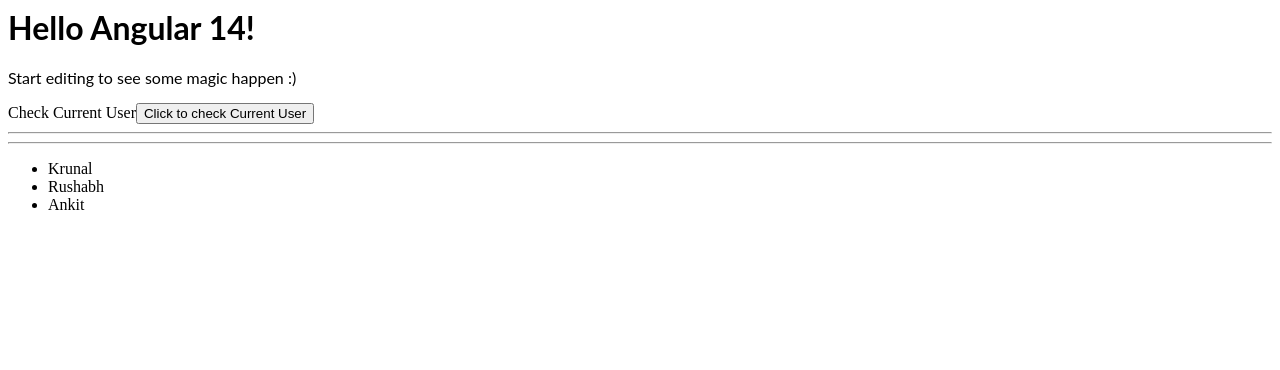
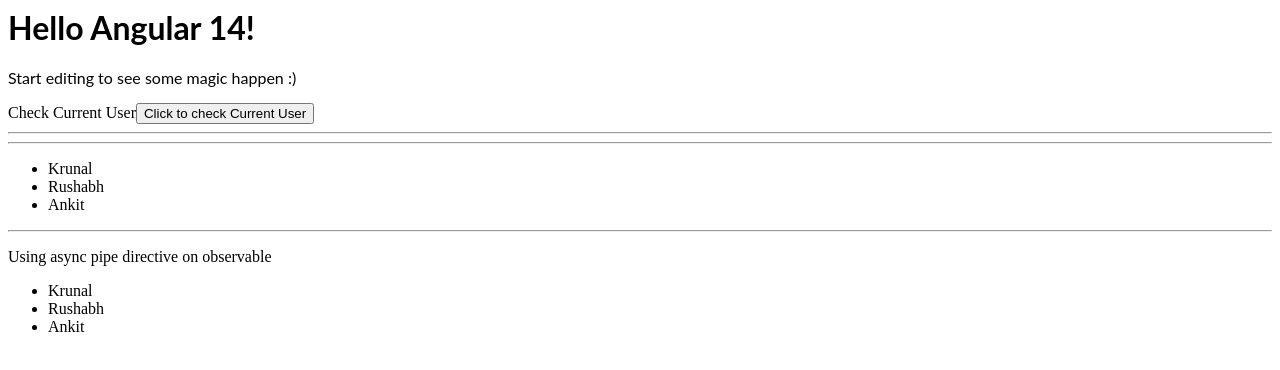
Before and after one commit to GetSetAbhi/angular-hhtp-test, an Angular app: page / in a window 1280 px wide. Shown: the top 370 px of the page. Built offline with nearby package versions, Linux system fonts and the light colour scheme; no server answers.

Commit message:
2 files modified, 3 added

```diff
--- a/src/app/app.component.html
+++ b/src/app/app.component.html
@@ -26,3 +26,4 @@
     </li>
   </ul>
 </ng-container>
+<app-child></app-child>
--- a/src/app/app.module.ts
+++ b/src/app/app.module.ts
@@ -5,10 +5,11 @@
 import { AppComponent } from './app.component';
 import { HelloComponent } from './hello.component';
 import { HttpClientModule } from '@angular/common/http';
+import { ChildComponent } from './child/child.component';
 
 @NgModule({
   imports: [BrowserModule, FormsModule, HttpClientModule],
-  declarations: [AppComponent, HelloComponent],
-  bootstrap: [AppComponent]
+  declarations: [AppComponent, HelloComponent, ChildComponent],
+  bootstrap: [AppComponent],
 })
 export class AppModule {}
--- /dev/null
+++ b/src/app/child/child.component.html
@@ -0,0 +1,9 @@
+<hr />
+<p>Using async pipe directive on observable</p>
+<ng-container *ngIf="this.students$">
+  <ul>
+    <li *ngFor="let student of this.students$ | async">
+      {{ student.name }}
+    </li>
+  </ul>
+</ng-container>
--- /dev/null
+++ b/src/app/child/child.component.ts
@@ -0,0 +1,19 @@
+import { Component, OnInit } from '@angular/core';
+import { Observable } from 'rxjs';
+import { Student } from '../student';
+import { UserService } from '../user.service';
+
+@Component({
+  selector: 'app-child',
+  templateUrl: './child.component.html',
+  styleUrls: ['./child.component.css'],
+})
+export class ChildComponent implements OnInit {
+  students$: Observable<Student[]>;
+
+  constructor(private userService: UserService) {}
+
+  ngOnInit() {
+    this.students$ = this.userService.getUsersManually();
+  }
+}
```
Also changed, not shown: src/app/child/child.component.css (added).
